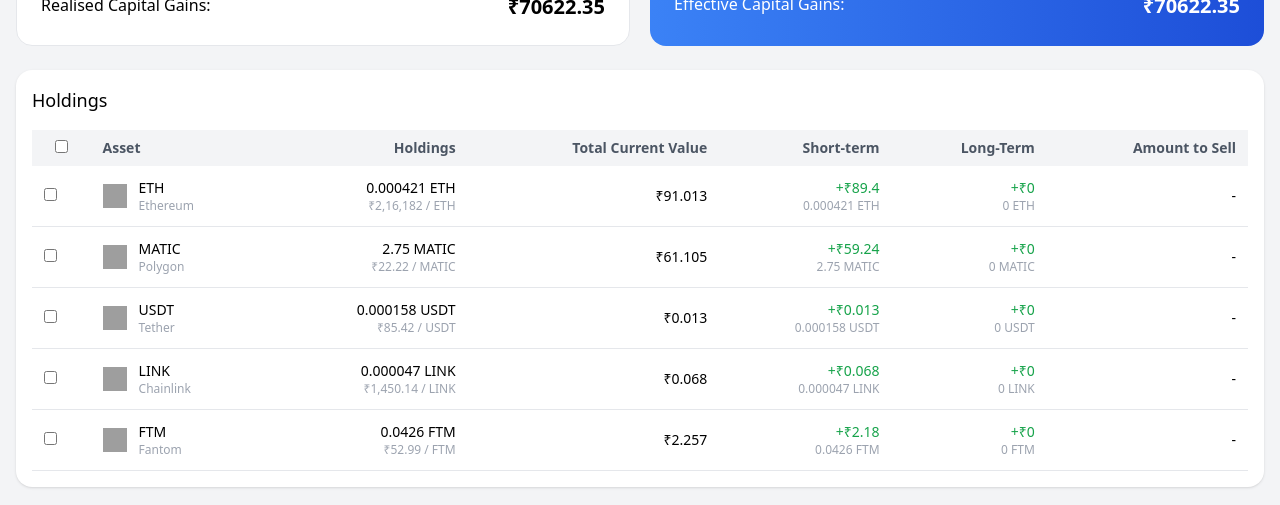
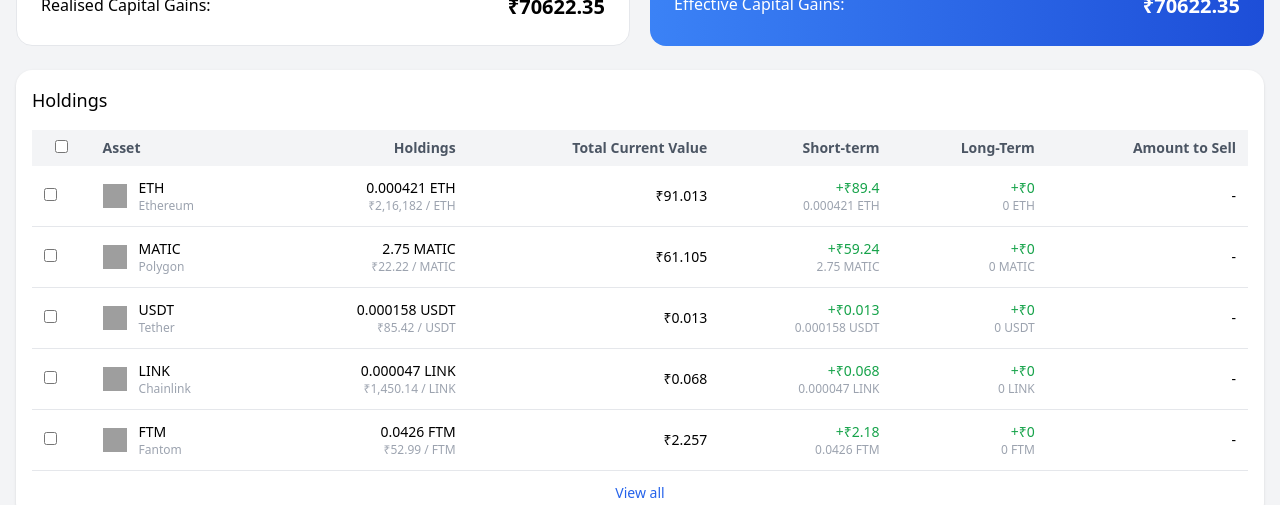
Before and after one commit to karthik-dl/Konix-project, a React (Vite) app: page / in a window 1280 px wide. Shown: the part 445-950 px from the top of the page. Built offline with nearby package versions, Linux system fonts and the light colour scheme; grey boxes are pictures that could not be loaded.

Commit message:
View All Button Implemented

```diff
--- a/src/Components/holdingsTable.jsx
+++ b/src/Components/holdingsTable.jsx
@@ -58,7 +58,7 @@ export default function HoldingsTable({
                   : "bg-gray-100 text-gray-600"
               }`}
             >
-
+              {/* Select all */}
               <th className="px-3 py-2">
                 <input
                   type="checkbox"
@@ -82,6 +82,7 @@ export default function HoldingsTable({
                 Total Current Value
               </th>
 
+              {/* Sortable column */}
               <th
                 onClick={() =>
                   setSortOrder((prev) =>
@@ -124,6 +125,16 @@ export default function HoldingsTable({
           </tbody>
         </table>
       </div>
+
+      {/* ✅ VIEW ALL BUTTON */}
+      {holdings.length > 5 && (
+        <p
+          onClick={() => setShowAll(!showAll)}
+          className="text-blue-600 text-sm mt-3 cursor-pointer hover:underline text-center"
+        >
+          {showAll ? "Show less" : "View all"}
+        </p>
+      )}
     </div>
   );
 }
```
Lines whose indentation alone changed are shown as unchanged.
